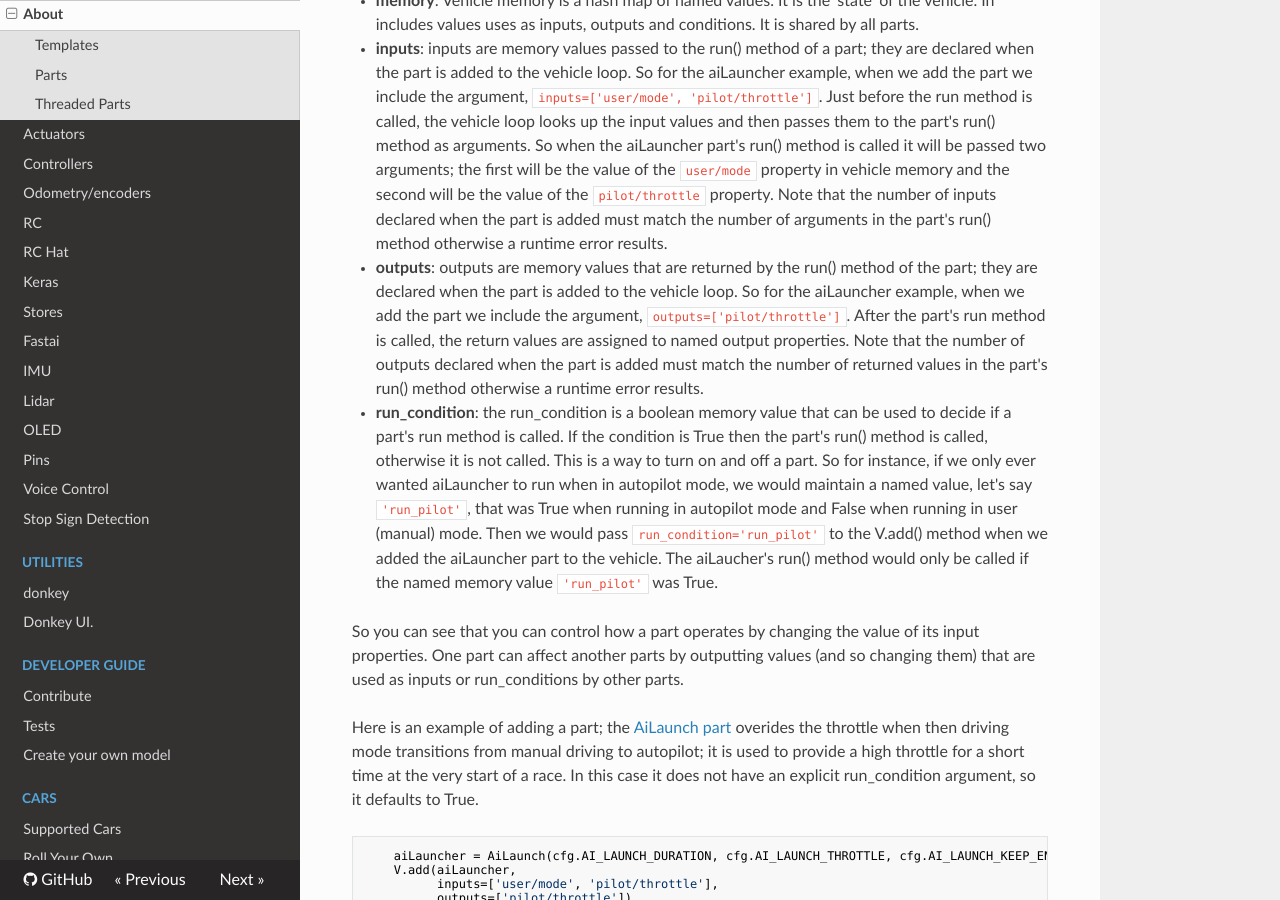
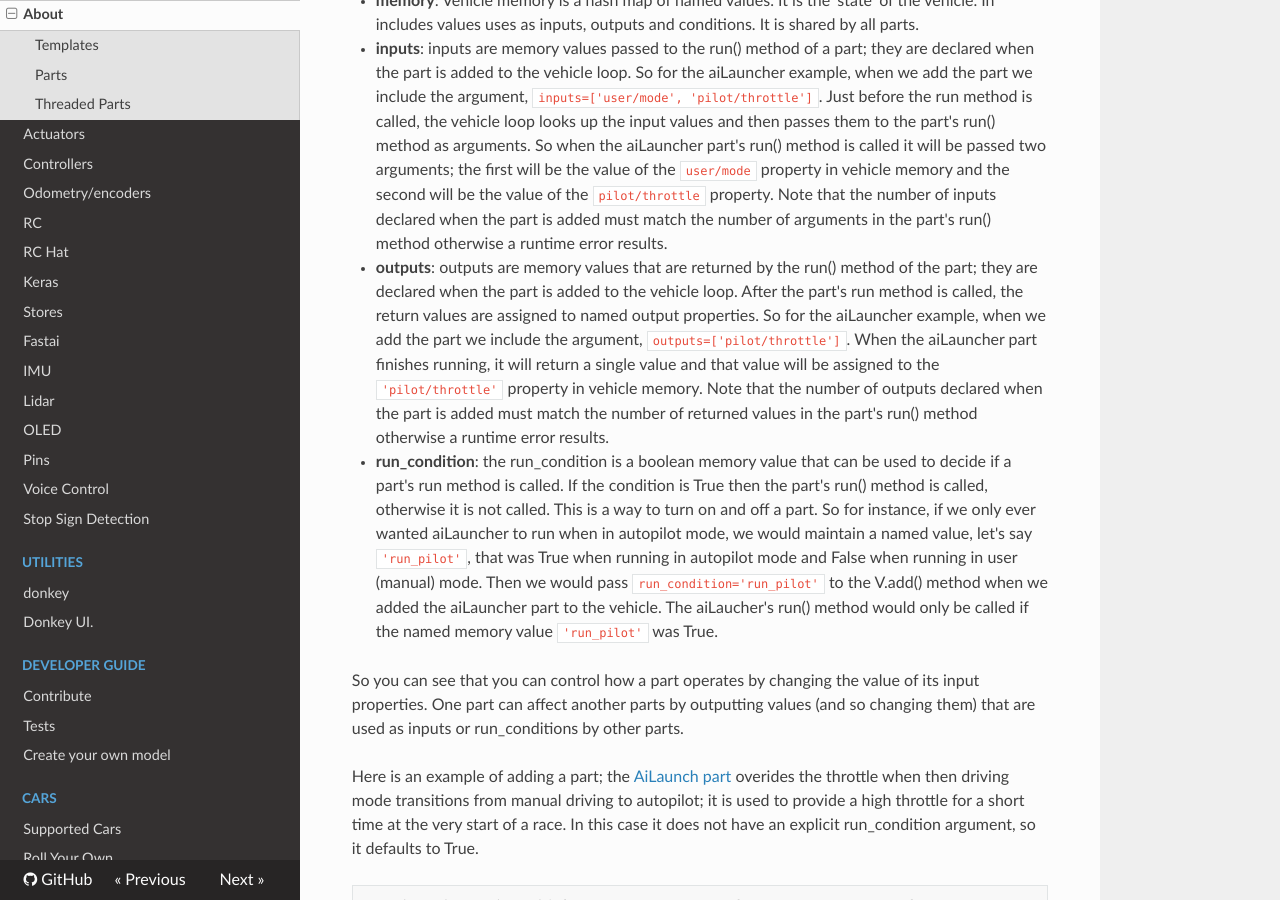
Before and after one commit to autorope/donkeydocs, an MkDocs documentation site: the page built from docs/parts/about.md, in a window 1280 px wide and 900 px high, scrolled down 2227 px. Built offline with MkDocs 1.6.1, drawn with Linux system fonts in a browser that asks for light colours; nearby versions of some CDN libraries.

Commit message:
Update about.md

```diff
--- a/docs/parts/about.md
+++ b/docs/parts/about.md
@@ -55,7 +55,7 @@ Each part is constructed and then added to the vehicle loop with its named input
 
 - **memory**: Vehicle memory is a hash map of named values.  It is the 'state' of the vehicle.  In includes values uses as inputs, outputs and conditions.  It is shared by all parts.
 - **inputs**: inputs are memory values passed to the run() method of a part; they are declared when the part is added to the vehicle loop.  So for the aiLauncher example, when we add the part we include the argument, `inputs=['user/mode', 'pilot/throttle']`. Just before the run method is called, the vehicle loop looks up the input values and then passes them to the part's run() method as arguments. So when the aiLauncher part's run() method is called it will be passed two arguments; the first will be the value of the `user/mode` property in vehicle memory and the second will be the value of the `pilot/throttle` property. Note that the number of inputs declared when the part is added must match the number of arguments in the part's run() method otherwise a runtime error results.
-- **outputs**: outputs are memory values that are returned by the run() method of the part; they are declared when the part is added to the vehicle loop.  So for the aiLauncher example, when we add the part we include the argument, `outputs=['pilot/throttle']`. After the part's run method is called, the return values are assigned to named output properties.  Note that the number of outputs declared when the part is added must match the number of returned values in the part's run() method otherwise a runtime error results.
+- **outputs**: outputs are memory values that are returned by the run() method of the part; they are declared when the part is added to the vehicle loop.  After the part's run method is called, the return values are assigned to named output properties. So for the aiLauncher example, when we add the part we include the argument, `outputs=['pilot/throttle']`. When the aiLauncher part finishes running, it will return a single value and that value will be assigned to the `'pilot/throttle'` property in vehicle memory.  Note that the number of outputs declared when the part is added must match the number of returned values in the part's run() method otherwise a runtime error results.
 - **run_condition**: the run_condition is a boolean memory value that can be used to decide if a part's run method is called.  If the condition is True then the part's run() method is called, otherwise it is not called.  This is a way to turn on and off a part.  So for instance, if we only ever wanted aiLauncher to run when in autopilot mode, we would maintain a named value, let's say `'run_pilot'`, that was True when running in autopilot mode and False when running in user (manual) mode.  Then we would pass `run_condition='run_pilot'` to the V.add() method when we added the aiLauncher part to the vehicle. The aiLaucher's run() method would only be called if the named memory value `'run_pilot'` was True.
 
 So you can see that you can control how a part operates by changing the value of its input properties.  One part can affect another parts by outputting values (and so changing them) that are used as inputs or run_conditions by other parts.
```
